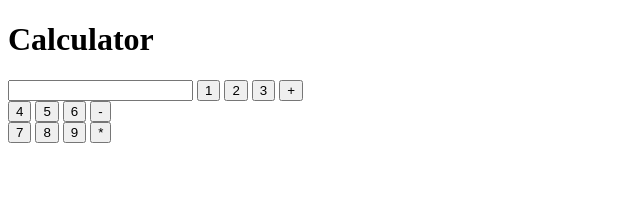
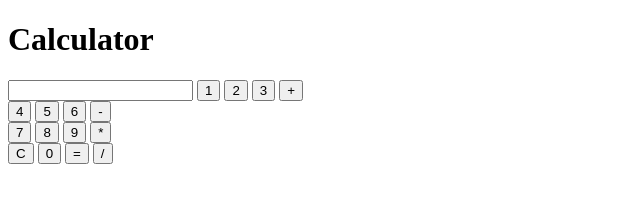
Before and after one commit to Tashreeqlee/Calculator, a plain HTML site: page index.html in a window 1280 px wide. Shown: the whole page, without its empty margins (0-640 px from the left). Drawn offline with Linux system fonts and the light colour scheme.

Commit message:
last line

```diff
--- a/index.html
+++ b/index.html
@@ -26,6 +26,10 @@
 			<input type="button" value="9" onclick="calculator.answer.value += '9'">
 			<input type="button" value="*" onclick="calculator.answer.value += '*'">
 			<br>
-
+			<input type="button" value="C" onclick="calculator.answer.value = ''">
+			<input type="button" value="0" onclick="calculator.answer.value += '0'">
+			<input type="button" value="=" onclick="calculator.answer.value = eval(calculator.answer.value)">
+			<input type="button" value="/" onclick="calculator.answer.value += '/'">
+		</form>
 </body>
 </html>
```
